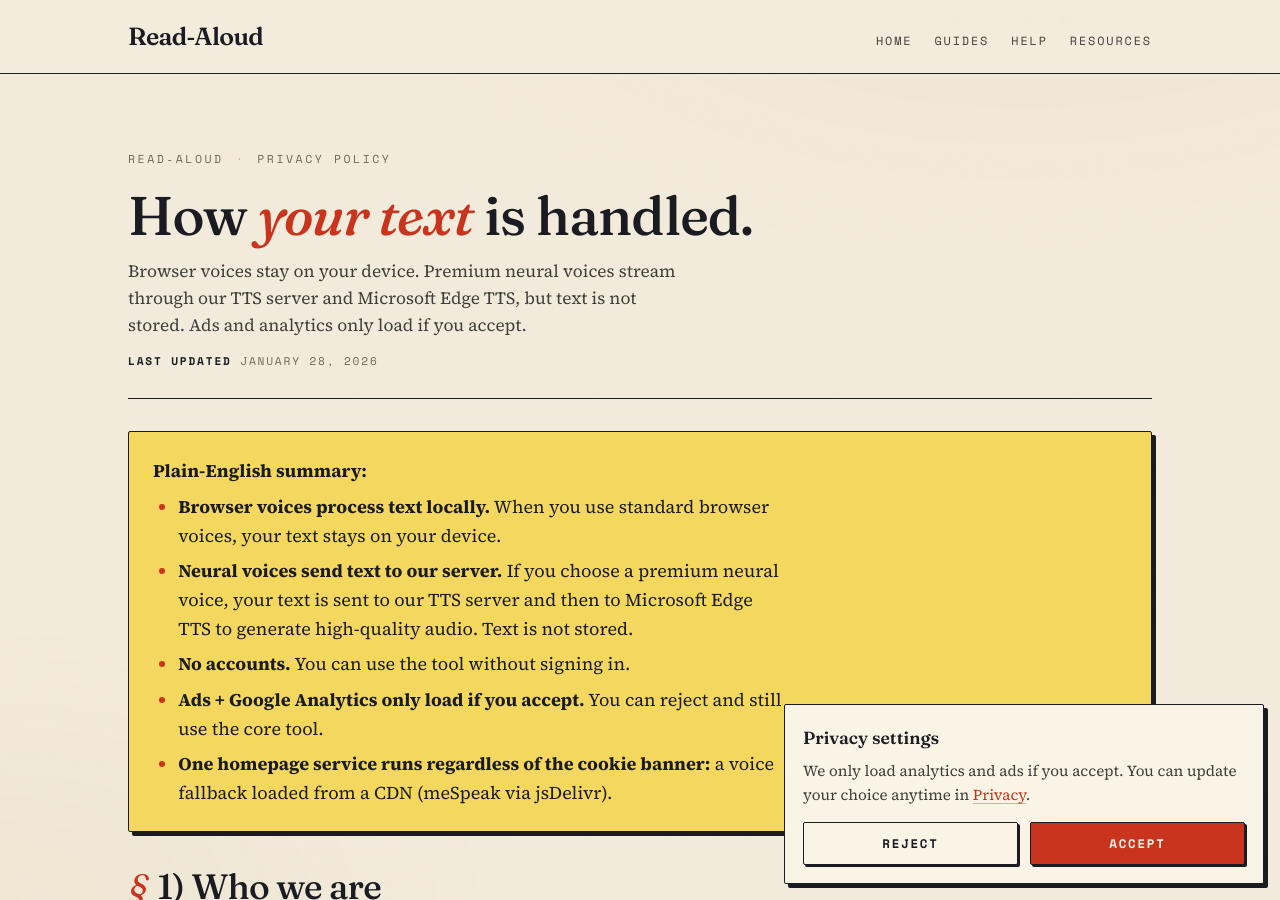
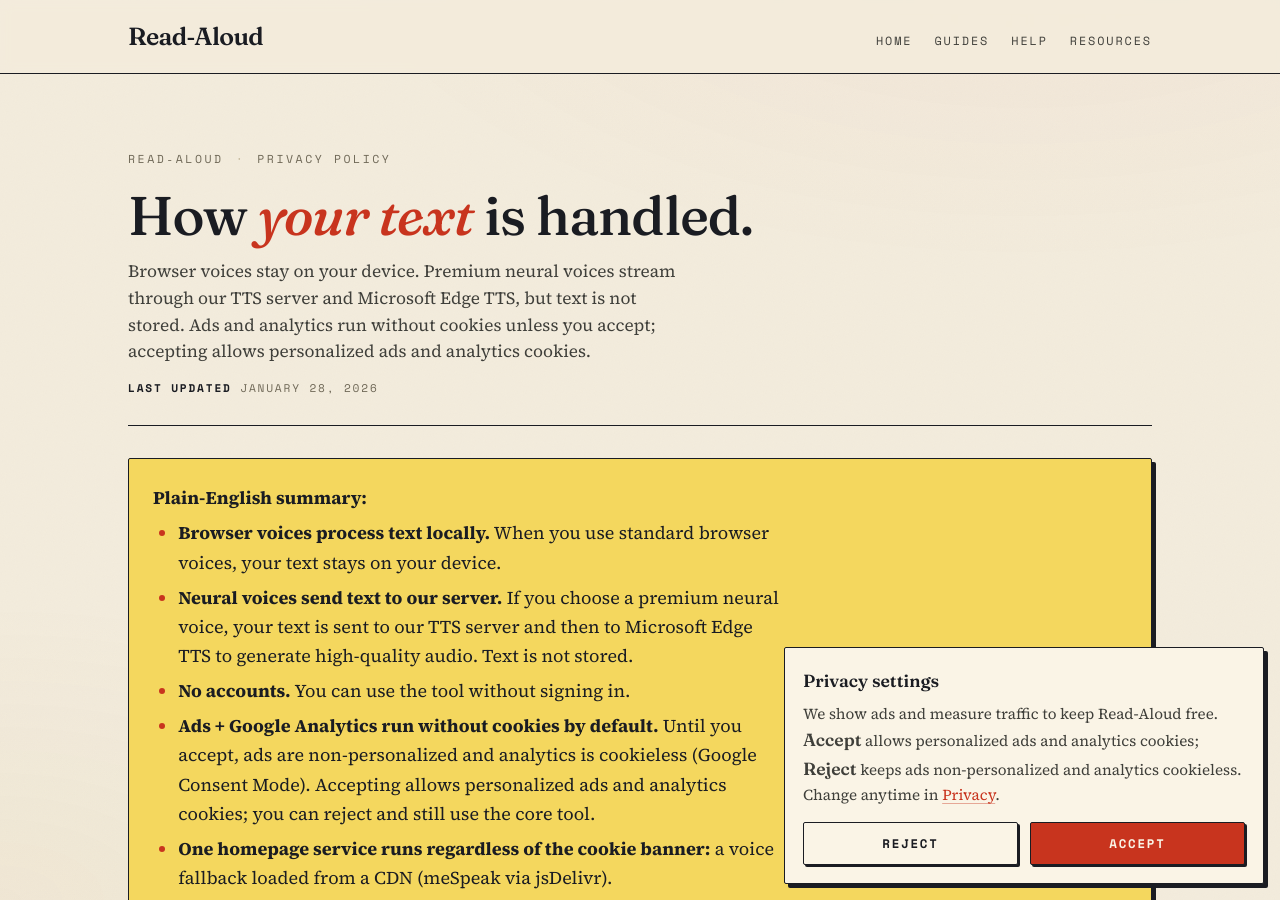
Before and after one commit to ndaly111/read-aloud, a Jekyll site: the page privacy.html, which Jekyll copies as it is, in a window 1280 px wide and 900 px high. Built offline with Jekyll 4.4.1, drawn with Linux system fonts in a browser that asks for light colours; some of the changed text lies outside the part shown.

Commit message:
Ads/analytics: load for all visitors via Consent Mode v2
Previously AdSense + GA4 only loaded on explicit "Accept", so the large
share of casual visitors who ignore the banner generated zero ad
impressions and were invisible in analytics. Now both tags load for every
visitor with consent defaulting to denied (Google Consent Mode v2): until
acceptance, analytics is cookieless/modeled and ads are non-personalized,
so every visitor is measured and monetized. Accepting upgrades to
personalized ads + analytics cookies; rejecting keeps them denied.

Banner + privacy.html copy updated to describe the actual behavior.

Co-Authored-By: Claude Opus 4.8 (1M context) <noreply@anthropic.com>

```diff
--- a/cookie-consent.js
+++ b/cookie-consent.js
@@ -73,16 +73,10 @@
   };
 
   const applyConsent = (value) => {
-    const accepted = (value === ACCEPTED);
-
-    // Update Google Consent Mode signals
-    updateConsentMode(accepted);
-
-    // Load analytics and ads if accepted
-    if (accepted) {
-      initAnalytics();
-      initAdsense();
-    }
+    // Tags are already loaded (see init). This only flips personalization +
+    // storage to "granted" on an explicit accept; reject leaves them denied
+    // (cookieless analytics + non-personalized ads).
+    updateConsentMode(value === ACCEPTED);
   };
 
   const buildBanner = () => {
@@ -93,7 +87,7 @@
     banner.innerHTML = `
       <div>
         <strong>Privacy settings</strong>
-        <p>We only load analytics and ads if you accept. You can update your choice anytime in <a href="/privacy.html">Privacy</a>.</p>
+        <p>We show ads and measure traffic to keep Read&#8209;Aloud free. <strong>Accept</strong> allows personalized ads and analytics cookies; <strong>Reject</strong> keeps ads non&#8209;personalized and analytics cookieless. Change anytime in <a href="/privacy.html">Privacy</a>.</p>
       </div>
       <div class="cookie-banner__actions">
         <button type="button" class="secondary" data-consent="reject">Reject</button>
@@ -127,10 +121,19 @@
 
   const init = () => {
     const stored = localStorage.getItem(CONSENT_KEY);
-    if (!stored) {
+
+    // Load analytics + ads for EVERY visitor under Google Consent Mode v2.
+    // Consent defaults to "denied" (set at top), so until a visitor accepts,
+    // GA4 runs cookieless/modeled and AdSense serves non-personalized ads —
+    // every visitor is measured and monetized. Accepting upgrades both to
+    // personalized ads + full analytics cookies.
+    initAnalytics();
+    initAdsense();
+
+    if (stored) {
+      applyConsent(stored);
+    } else {
       showBanner();
-    } else {
-      applyConsent(stored);
     }
     setupReset();
   };
--- a/privacy.html
+++ b/privacy.html
@@ -27,7 +27,7 @@
   <header class="page-head">
     <p class="eyebrow"><span>Read‑Aloud</span><span class="sep">·</span><span>Privacy Policy</span></p>
     <h1>How <em>your text</em> is handled.</h1>
-    <p class="lead">Browser voices stay on your device. Premium neural voices stream through our TTS server and Microsoft Edge TTS, but text is not stored. Ads and analytics only load if you accept.</p>
+    <p class="lead">Browser voices stay on your device. Premium neural voices stream through our TTS server and Microsoft Edge TTS, but text is not stored. Ads and analytics run without cookies unless you accept; accepting allows personalized ads and analytics cookies.</p>
     <p class="last-updated"><strong>Last updated</strong> January 28, 2026</p>
   </header>
 
@@ -38,7 +38,7 @@
       <li><strong>Browser voices process text locally.</strong> When you use standard browser voices, your text stays on your device.</li>
       <li><strong>Neural voices send text to our server.</strong> If you choose a premium neural voice, your text is sent to our TTS server and then to Microsoft Edge TTS to generate high-quality audio. Text is not stored.</li>
       <li><strong>No accounts.</strong> You can use the tool without signing in.</li>
-      <li><strong>Ads + Google Analytics only load if you accept.</strong> You can reject and still use the core tool.</li>
+      <li><strong>Ads + Google Analytics run without cookies by default.</strong> Until you accept, ads are non-personalized and analytics is cookieless (Google Consent Mode). Accepting allows personalized ads and analytics cookies; you can reject and still use the core tool.</li>
       <li><strong>One homepage service runs regardless of the cookie banner:</strong> a voice fallback loaded from a CDN (meSpeak via jsDelivr).</li>
     </ul>
   </div>
@@ -111,10 +111,16 @@
         We store your choice in <strong>localStorage</strong> under the key <code>ra_cookie_consent</code> with a value of <code>accepted</code> or <code>rejected</code>.
       </li>
       <li>
-        If you <strong>accept</strong>, we load Google Analytics and (on pages with an ad slot) Google AdSense.
+        We use <strong>Google Consent Mode v2</strong>. Google Analytics and (on pages with an ad slot) Google AdSense load for all visitors, but with consent defaulting to <em>denied</em>.
       </li>
       <li>
-        If you <strong>reject</strong>, we do not load Google Analytics or Google AdSense.
+        Until you <strong>accept</strong>, analytics runs in cookieless/modeled mode and ads are non-personalized — no advertising or analytics cookies are written.
+      </li>
+      <li>
+        If you <strong>accept</strong>, we grant consent: analytics may set cookies and ads may be personalized.
+      </li>
+      <li>
+        If you <strong>reject</strong>, consent stays denied — analytics remains cookieless and ads remain non-personalized.
       </li>
       <li>
         <strong>Note:</strong> the meSpeak CDN files (jsDelivr) load regardless of this choice.
```
